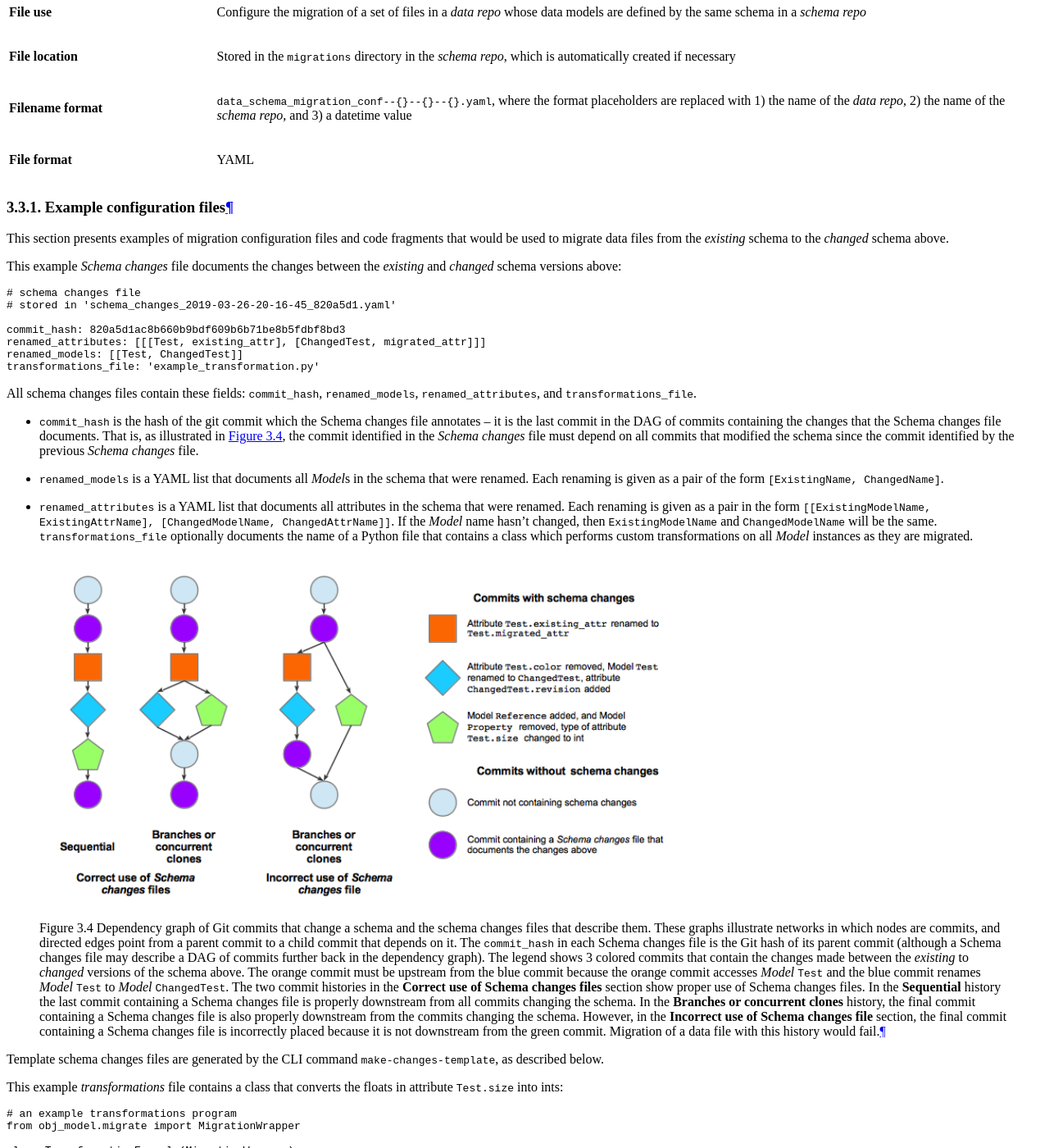
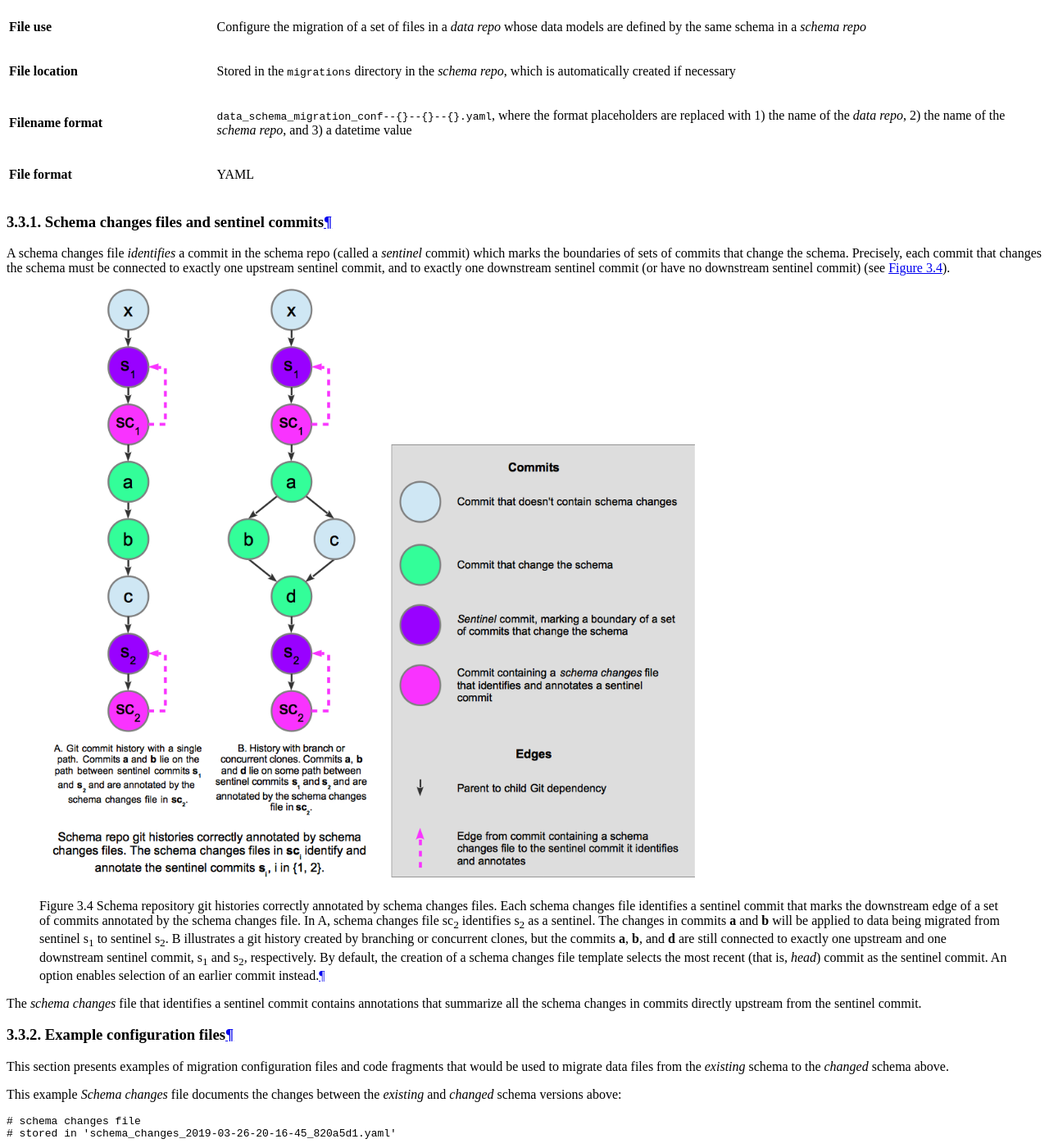
Before and after one commit to KarrLab/obj_tables, a Sphinx documentation site: the page built from docs/migration.rst, in a window 1280 px wide and 1400 px high, scrolled down 3701 px. Shown: the whole window at 82% size. Built offline with Sphinx 7.4.7 and the Read the Docs theme 2.0.0, drawn with Linux system fonts in a browser that asks for light colours; pages that are not in the unit, such as notebooks, are missing from menus; some of the changed text lies outside the part shown.

Commit message:
add "Schema changes files and sentinel commits"

```diff
--- a/docs/migration.rst
+++ b/docs/migration.rst
@@ -140,6 +140,38 @@ describe these user-customized configuration files and code fragments in greater
    :widths: 20, 80
 
 
+Schema changes files and sentinel commits
+^^^^^^^^^^^^^^^^^^^^^^^^^^^^^^^^^^^^^^^^^^^^^^^^^^^^
+A schema changes file *identifies* a commit in the schema repo (called a *sentinel*
+commit) which marks the boundaries of sets of commits that change the schema.
+Precisely, each commit that changes the schema must be connected to exactly one
+upstream sentinel commit, and to exactly one downstream
+sentinel commit (or have no downstream sentinel commit) (see :numref:`figure_schema_changes_and_sentinel_commits`).
+
+.. todo: modify later to say "each commit that changes the schema must be connected to exactly one upstream sentinel commit (or the schema commit in a data file's metadata)"
+
+.. _figure_schema_changes_and_sentinel_commits:
+.. figure:: migration/figures/schema_changes_and_sentinel_commits.png
+    :width: 800
+    :alt: Schema repo git histories correctly annotated by schema changes files
+
+    Schema repository git histories correctly annotated by schema changes files.
+    Each schema changes file identifies a sentinel commit that marks the downstream edge of a
+    set of commits annotated by the schema changes file.
+    In A, schema changes file sc\ :sub:`2` identifies s\ :sub:`2` as a sentinel.
+    The changes in commits **a** and **b** will be applied to data being migrated from
+    sentinel s\ :sub:`1` to sentinel s\ :sub:`2`.
+    B illustrates a git history created by
+    branching or concurrent clones, but the commits **a**, **b**, and **d**
+    are still connected to exactly one upstream and one downstream sentinel commit,
+    s\ :sub:`1` and s\ :sub:`2`, respectively.
+    By default, the creation of a schema changes file template
+    selects the most recent (that is, `head`) commit as the sentinel commit. An option enables selection
+    of an earlier commit instead.
+
+The *schema changes* file that identifies a sentinel commit contains annotations that summarize
+all the schema changes in commits directly upstream from the sentinel commit.
+
 Example configuration files
 ^^^^^^^^^^^^^^^^^^^^^^^^^^^
 
@@ -156,7 +188,7 @@ schema versions above:
 All schema changes files contain these fields:
 :obj:`commit_hash`, :obj:`renamed_models`, :obj:`renamed_attributes`, and :obj:`transformations_file`.
 
-* :obj:`commit_hash` is the hash of the git commit which the Schema changes file annotates -- it is the last commit in the DAG of commits containing the changes that the Schema changes file documents. That is, as illustrated in :numref:`figure_commit_dependencies`, the commit identified in the *Schema changes* file must depend on all commits that modified the schema since the commit identified by the previous *Schema changes* file.
+* :obj:`commit_hash` is the hash of the sentinel git commit that the Schema changes file annotates. That is, as illustrated in :numref:`figure_commit_dependencies`, the commit identified in the *Schema changes* file must depend on all commits that modified the schema since the commit identified by the previous *Schema changes* file.
 
 * :obj:`renamed_models` is a YAML list that documents all *Model*\ s in the schema that were renamed. Each renaming is given as a pair of the form :obj:`[ExistingName, ChangedName]`.
 
@@ -170,8 +202,11 @@ All schema changes files contain these fields:
     Dependency graph of Git commits that change a schema and the schema changes files that describe them.
     These graphs illustrate networks in which nodes are commits, and directed edges point
     from a parent commit to a child commit that depends on it.
-    The :obj:`commit_hash` in each Schema changes file is the Git hash of its parent commit
-    (although a Schema changes file may describe a DAG of commits further back in the dependency graph).
+    By default, a schema changes file identifies its parent commit as the sentinel commit that it
+    annotates.
+    However, a schema changes file may identify a sentinel commit further back in the dependency graph.
+    The identification is implemented by storing the sentinel commit's hash in the schema changes file's
+    :obj:`commit_hash`.
     The legend shows 3 colored commits that contain the changes made between the
     *existing* to *changed* versions of the schema above.
     The orange commit must be upstream from the blue commit because
@@ -345,8 +380,9 @@ hash with the :obj:`--commit` option.
 This makes it easy to add a schema changes file that references a commit after
 making other commits downstream from the referenced commit.
 
-:obj:`make-changes-template` populates the value of the :obj:`commit_hash` field in the template
-created. The hash's prefix also appears in the file's name.
+:obj:`make-changes-template` initializes :obj:`commit_hash` in the template as the
+sentinel commit's hash.
+The hash's prefix also appears in the file's name.
 The format of the fields :obj:`renamed_models`, :obj:`renamed_attributes`, and
 :obj:`transformations_file` is written, but their data must be entered by hand.
 
```
Also changed, not shown: other parts of docs/migration.rst (+1 -1 lines), docs/migration/figures/schema_changes_and_sentinel_commits.png (added).
